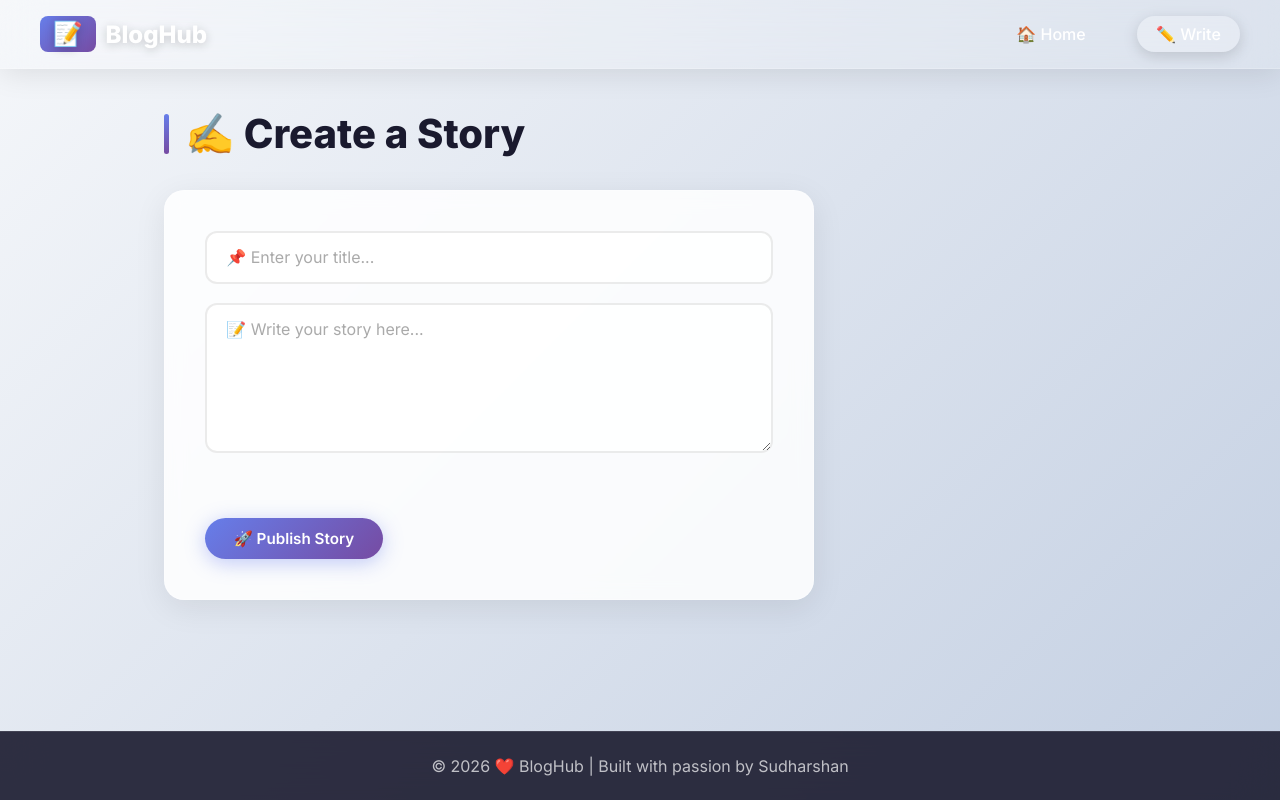
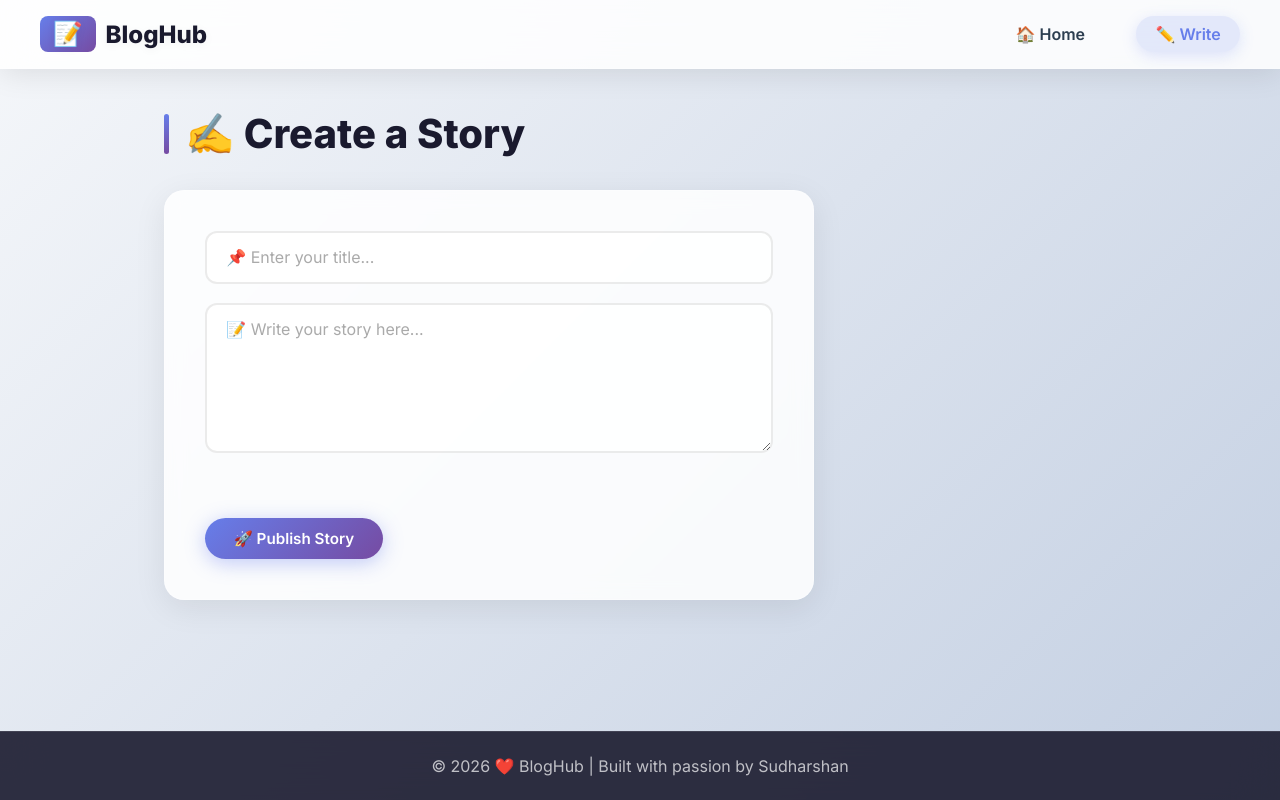
Before and after one commit to Sudharshanmeesala/blog-management, a website: page public/add-blog.html in a window 1280 px wide. Drawn offline with Linux system fonts and the light colour scheme.

Commit message:
Day 13: Updated navigation text color to blue

```diff
--- a/docs/styles.css
+++ b/docs/styles.css
@@ -46,7 +46,7 @@ nav {
 nav .logo {
     font-size: 1.5rem;
     font-weight: 800;
-    color: #1a1a2e;  /* Dark text for logo */
+    color: #1a1a2e;
     text-shadow: 0 2px 10px rgba(0, 0, 0, 0.05);
 }
 
@@ -55,7 +55,7 @@ nav .logo span {
     padding: 0.2rem 0.8rem;
     border-radius: 8px;
     margin-right: 0.3rem;
-    color: #fff;  /* Keep white text inside the gradient span */
+    color: #fff;
 }
 
 nav .nav-links {
@@ -64,8 +64,9 @@ nav .nav-links {
     align-items: center;
 }
 
+/* ✅ CHANGED: Dark blue text for navigation links */
 nav a {
-    color: #2c3e50;  /* ✅ CHANGED: Dark blue text */
+    color: #2c3e50;  /* ← Change this to your preferred color */
     text-decoration: none;
     font-weight: 600;
     font-size: 1rem;
@@ -75,10 +76,11 @@ nav a {
     position: relative;
 }
 
+/* ✅ CHANGED: Hover state */
 nav a:hover {
     background: rgba(102, 126, 234, 0.1);
     transform: translateY(-2px);
-    color: #667eea;  /* ✅ CHANGED: Purple-blue on hover */
+    color: #667eea;  /* ← Change this for hover color */
 }
 
 nav a::after {
@@ -97,9 +99,10 @@ nav a:hover::after {
     width: 60%;
 }
 
+/* ✅ CHANGED: Active state */
 nav a.active {
     background: rgba(102, 126, 234, 0.15);
-    color: #667eea;  /* ✅ CHANGED: Active link in purple-blue */
+    color: #667eea;  /* ← Change this for active color */
     box-shadow: 0 4px 15px rgba(102, 126, 234, 0.2);
 }
 /* ============================================
--- a/public/styles.css
+++ b/public/styles.css
@@ -29,7 +29,7 @@ body {
    NAVIGATION - Glassmorphism Style
    ============================================ */
 nav {
-    background: rgba(255, 255, 255, 0.15);
+    background: rgba(255, 255, 255, 0.85);
     backdrop-filter: blur(20px);
     -webkit-backdrop-filter: blur(20px);
     border-bottom: 1px solid rgba(255, 255, 255, 0.2);
@@ -46,8 +46,8 @@ nav {
 nav .logo {
     font-size: 1.5rem;
     font-weight: 800;
-    color: #fff;
-    text-shadow: 0 2px 10px rgba(0, 0, 0, 0.2);
+    color: #1a1a2e;
+    text-shadow: 0 2px 10px rgba(0, 0, 0, 0.05);
 }
 
 nav .logo span {
@@ -55,6 +55,7 @@ nav .logo span {
     padding: 0.2rem 0.8rem;
     border-radius: 8px;
     margin-right: 0.3rem;
+    color: #fff;
 }
 
 nav .nav-links {
@@ -63,10 +64,11 @@ nav .nav-links {
     align-items: center;
 }
 
+/* ✅ CHANGED: Dark blue text for navigation links */
 nav a {
-    color: #fff;
+    color: #2c3e50;  /* ← Change this to your preferred color */
     text-decoration: none;
-    font-weight: 500;
+    font-weight: 600;
     font-size: 1rem;
     padding: 0.5rem 1.2rem;
     border-radius: 50px;
@@ -74,10 +76,11 @@ nav a {
     position: relative;
 }
 
+/* ✅ CHANGED: Hover state */
 nav a:hover {
-    background: rgba(255, 255, 255, 0.2);
+    background: rgba(102, 126, 234, 0.1);
     transform: translateY(-2px);
-    box-shadow: 0 4px 15px rgba(0, 0, 0, 0.1);
+    color: #667eea;  /* ← Change this for hover color */
 }
 
 nav a::after {
@@ -88,7 +91,7 @@ nav a::after {
     transform: translateX(-50%);
     width: 0;
     height: 2px;
-    background: #fff;
+    background: linear-gradient(135deg, #667eea, #764ba2);
     transition: width 0.3s ease;
 }
 
@@ -96,11 +99,12 @@ nav a:hover::after {
     width: 60%;
 }
 
+/* ✅ CHANGED: Active state */
 nav a.active {
-    background: rgba(255, 255, 255, 0.25);
-    box-shadow: 0 4px 15px rgba(0, 0, 0, 0.15);
+    background: rgba(102, 126, 234, 0.15);
+    color: #667eea;  /* ← Change this for active color */
+    box-shadow: 0 4px 15px rgba(102, 126, 234, 0.2);
 }
-
 /* ============================================
    CONTAINER
    ============================================ */
```
